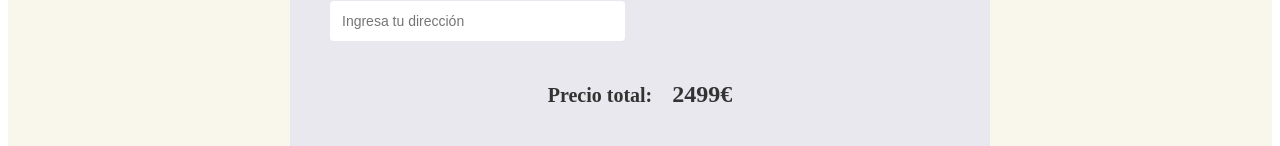
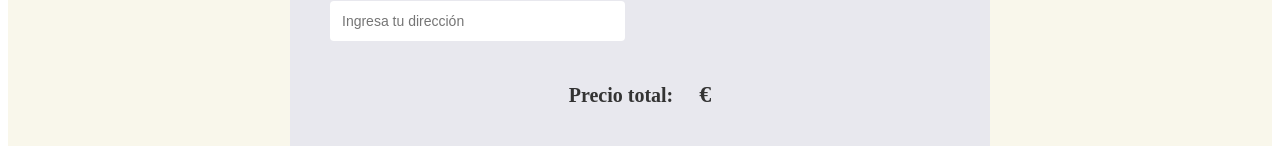
Before and after one commit to gorka274/Reto2Eval, an Angular app in the folder LearningFactory/: page /compra in a window 1280 px wide. Shown: the part 418-564 px from the top of the page. Built offline with nearby package versions, Linux system fonts and the light colour scheme; data requests are answered from the project's data file; a web font is replaced by a local one.

Commit message:
servicio maquina

```diff
--- a/LearningFactory/src/app/app.config.ts
+++ b/LearningFactory/src/app/app.config.ts
@@ -2,10 +2,12 @@ import { ApplicationConfig, provideBrowserGlobalErrorListeners } from '@angular/
 import { provideRouter } from '@angular/router';
 
 import { routes } from './app.routes';
+import { HttpClient, provideHttpClient } from '@angular/common/http';
 
 export const appConfig: ApplicationConfig = {
   providers: [
     provideBrowserGlobalErrorListeners(),
-    provideRouter(routes)
+    provideRouter(routes),
+    provideHttpClient()
   ]
 };
--- a/LearningFactory/src/app/components/compra/compra.html
+++ b/LearningFactory/src/app/components/compra/compra.html
@@ -36,7 +36,7 @@
 
             <div class="precioSeccion">
                 <span class="precioLabel">Precio total:</span>
-                <span class="precioTotal" id="precioTotal">2499€</span>
+                <span class="precioTotal" id="precioTotal">{{ datosMaquina.price }} €</span>
             </div>
 
             <button class="comprar" onclick="comprar()">Comprar</button>
--- a/LearningFactory/src/app/components/compra/compra.ts
+++ b/LearningFactory/src/app/components/compra/compra.ts
@@ -1,4 +1,7 @@
-import { Component } from '@angular/core';
+import { Component, inject, signal } from '@angular/core';
+import { Serviciomaquina } from '../../services/serviciomaquina';
+import { Maquina } from '../../models/maquina';
+import { CommonModule } from '@angular/common';
 
 @Component({
   selector: 'app-compra',
@@ -7,5 +10,16 @@ import { Component } from '@angular/core';
   styleUrl: './compra.scss',
 })
 export class Compra {
+  private servicio = inject(Serviciomaquina);
+
+  // Usamos un Signal para manejar el estado de forma reactiva
+  datosMaquina!: Maquina;
+
+  constructor() {
+    this.servicio.getMaquina().subscribe(data => {
+      this.datosMaquina = data; // Actualizamos el valor del signal
+      console.log('Datos de la máquina:', data);
+    });
+  }
 
 }
--- a/LearningFactory/src/app/services/serviciomaquina.ts
+++ b/LearningFactory/src/app/services/serviciomaquina.ts
@@ -1,8 +1,18 @@
-import { Injectable } from '@angular/core';
+import { Injectable, inject } from '@angular/core';
+import { HttpClient, HttpHeaders } from '@angular/common/http';
+import { Observable } from 'rxjs';
+import { Maquina } from '../models/maquina';
 
 @Injectable({
   providedIn: 'root',
 })
 export class Serviciomaquina {
+  private url = 'http://localhost:3000/MK677';
 
+      getMaquina(): Observable<any> {
+      return this.http.get(this.url);
+      }
+
+      maquina: Maquina = {stock: 0, price: 0};
+      constructor(private http: HttpClient) {}
 }
```
